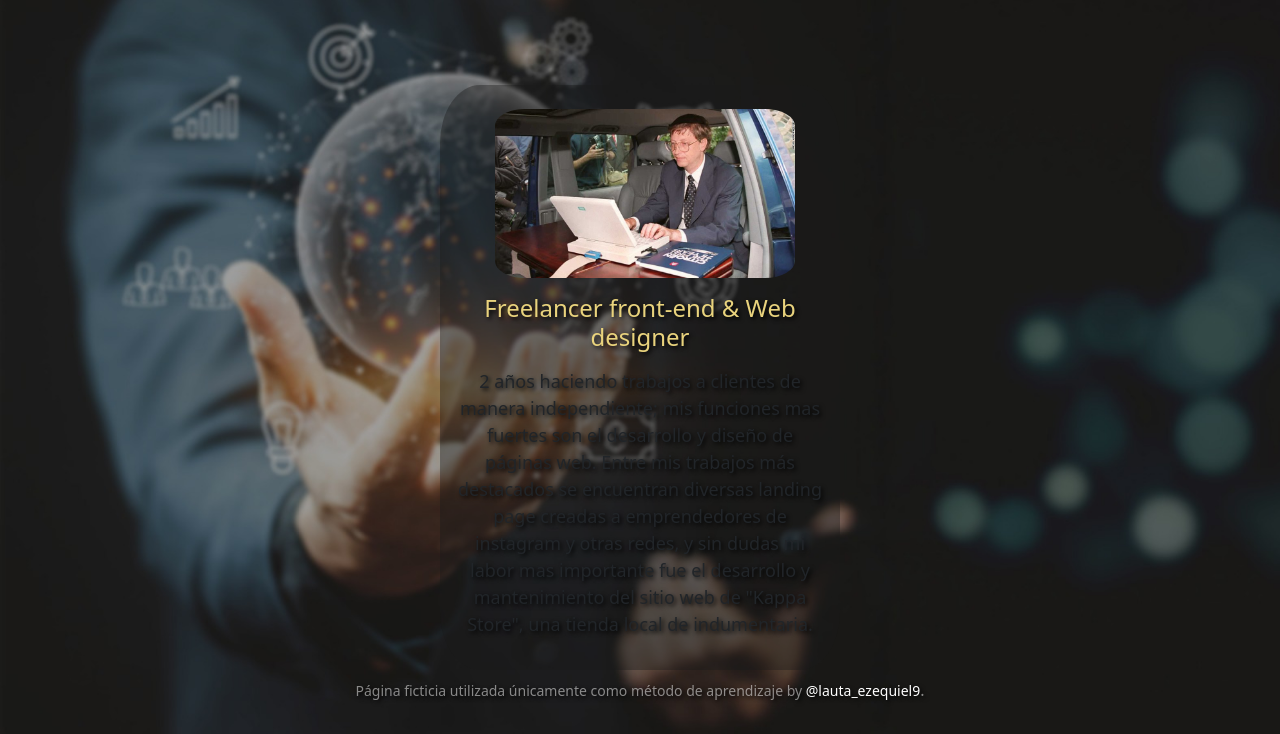
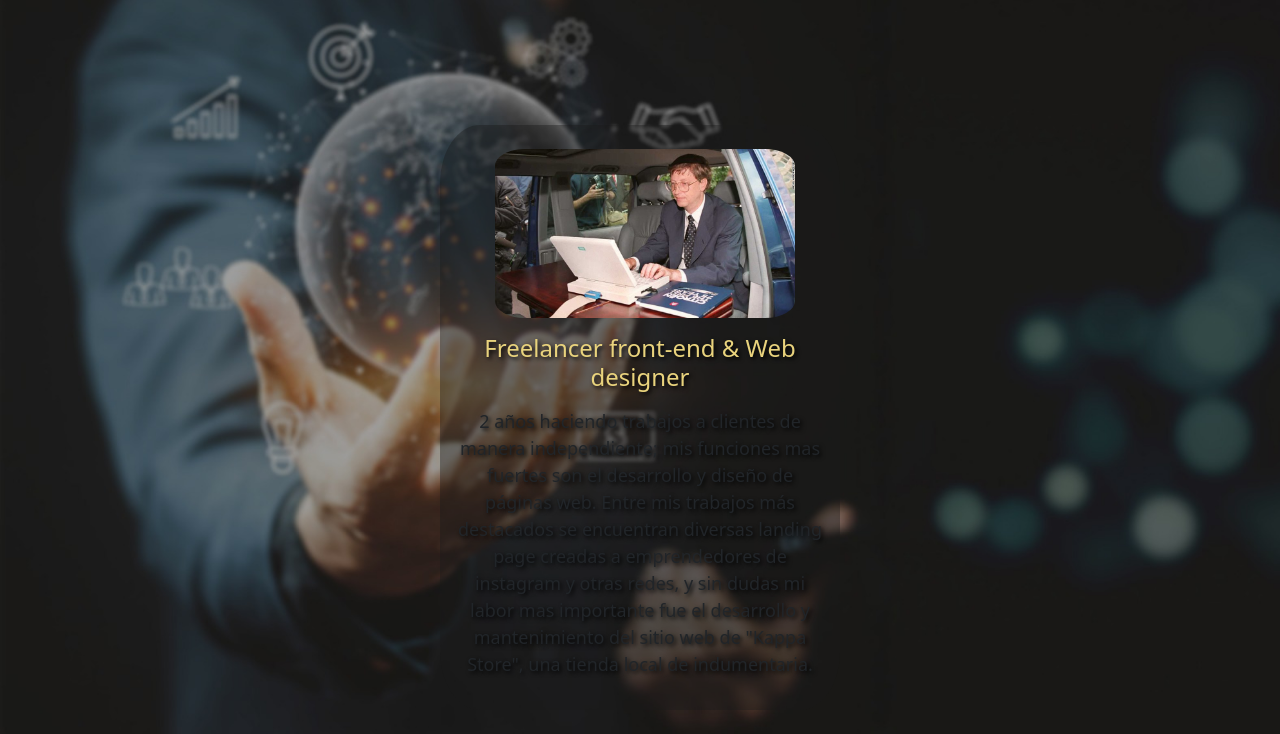
Before and after one commit to LautaroCruz1/LautaroCruz1.github.io, a plain HTML site: page experiencia.html in a window 1280 px wide. Shown: the part 66-800 px from the top of the page. Drawn offline with nearby package versions, Linux system fonts and the light colour scheme.

Commit message:
3ER Y ESPERO QUE ULTIMO COMMIT PORQUE SINO ME MATO

```diff
--- a/experiencia.html
+++ b/experiencia.html
@@ -58,11 +58,7 @@
 
             </div>
 
-            <footer class="mt-auto text-white-50">
-                <p> <small>Página ficticia utilizada únicamente como método de aprendizaje by </small><a
-                        href="https://www.instagram.com/lauta_ezequiel9/" target="_blank"
-                        class="text-white"><small>@lauta_ezequiel9</small></a>.</p>
-            </footer>
+
 
         </div>
     </div>
```
